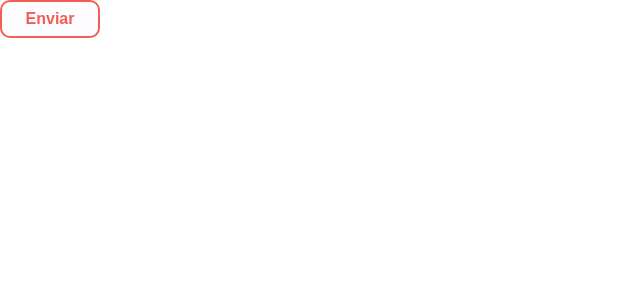
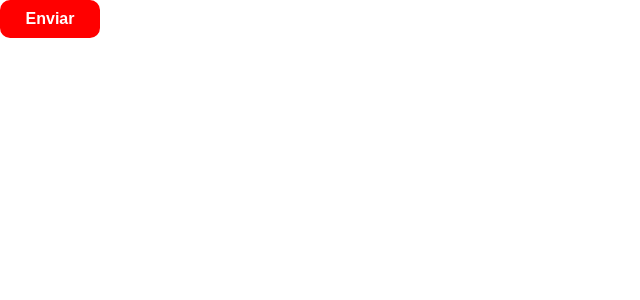
Before and after one commit to GustavoCielo/class-app-react, a React (Create React App) app: page / in a window 1280 px wide. Shown: the top 300 px of the page, without its empty margins (0-640 px from the left). Built offline with nearby package versions, Linux system fonts and the light colour scheme.

Commit message:
feat: button application

```diff
--- a/src/App.js
+++ b/src/App.js
@@ -6,7 +6,7 @@ function App() {
   return (
     <>
       <GlobalStyle />
-      <Button>Enviar</Button>
+      <Button colorBG="red">Enviar</Button>
     </>
   );
 }
--- a/src/components/button/index.jsx
+++ b/src/components/button/index.jsx
@@ -1,9 +1,11 @@
 import { ButtonStyled } from "./style";
 
-const Button = ({ children, color }) => {
+const Button = ({ children, colorBG, color }) => {
   return (
     <>
-      <ButtonStyled color={color}>{children}</ButtonStyled>
+      <ButtonStyled colorBG={colorBG} color={color}>
+        {children}
+      </ButtonStyled>
     </>
   );
 };
--- a/src/components/button/style.js
+++ b/src/components/button/style.js
@@ -8,7 +8,8 @@ export const ButtonStyled = styled.button`
   font-size: 1rem;
   font-weight: 600;
 
-  background-color: ${(props) => (props.color ? "#f35d56" : "#FDFDFF")};
-  color: ${(props) => (props.color ? "white" : "#f35d56")};
-  border: 2px solid #f35d56;
+  background-color: ${(props) =>
+    props.colorBG ? props.colorBG : "transparent"};
+  color: ${(props) => (props.colorBG ? "white" : props.color)};
+  border: 2px solid ${(props) => (props.colorBG ? props.colorBG : props.color)};
 `;
```
